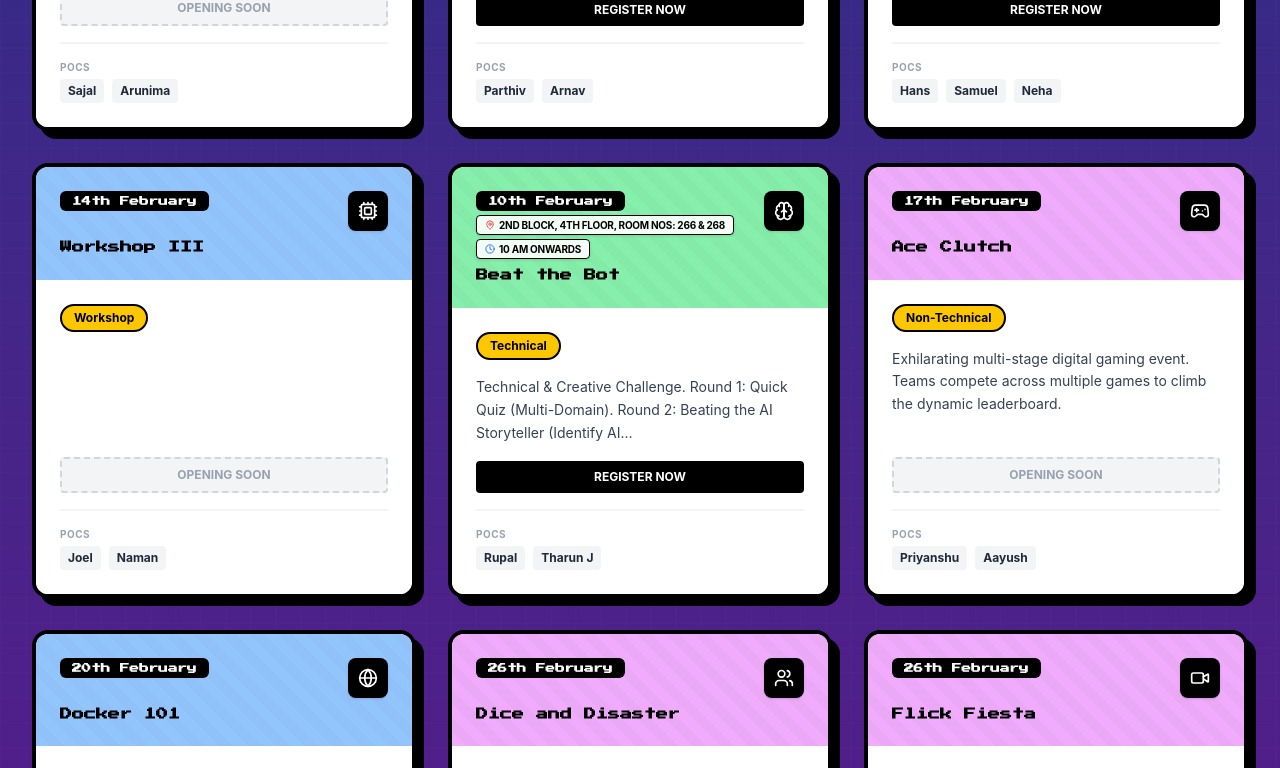
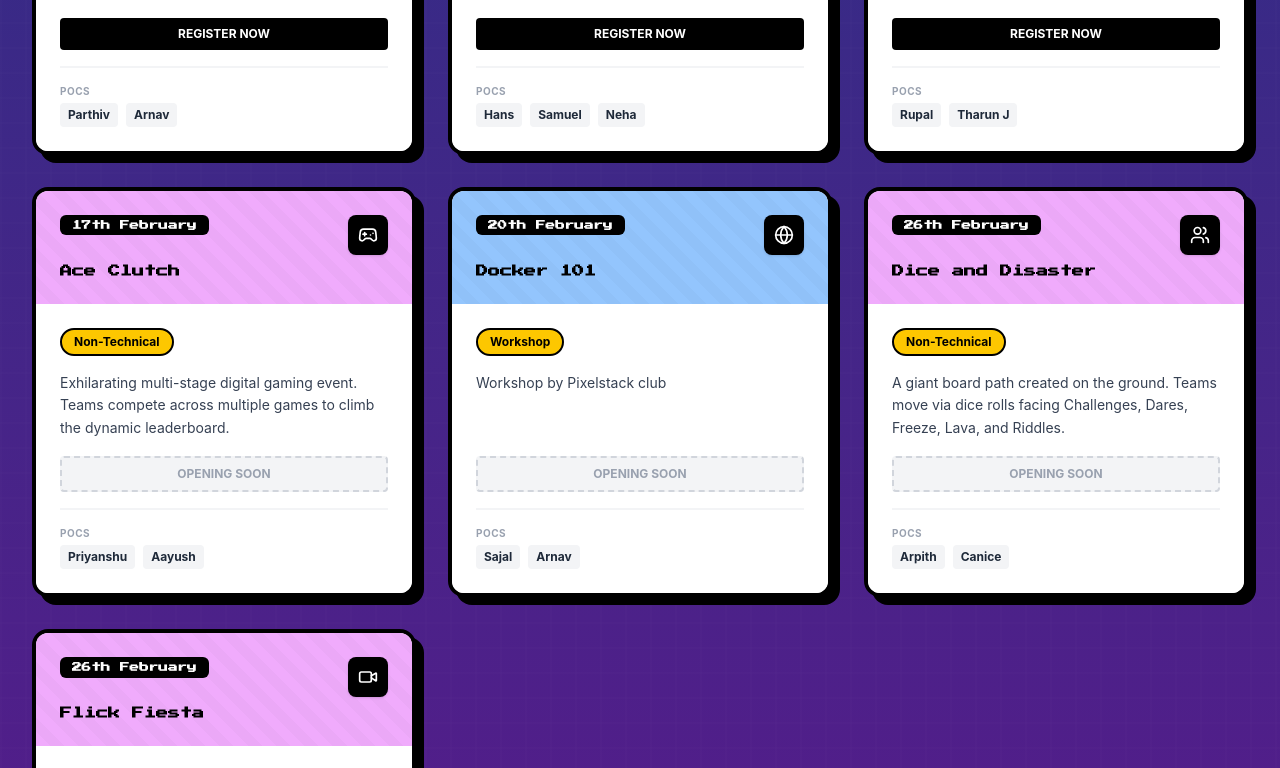
Before and after one commit to kenanpereira24-max/3rd_Time_Is_the_charm, a React (Vite) app: page / in a window 1280 px wide. Shown: the part 4538-5306 px from the top of the page. Built offline with nearby package versions, Linux system fonts and the light colour scheme.

Commit message:
removed the workshops
removed 2 workshop events

```diff
--- a/src/app/components/EventsList.tsx
+++ b/src/app/components/EventsList.tsx
@@ -47,26 +47,6 @@ const events = [
       { name: 'Keren', phone: '+91 8129498109' },
       { name: 'Joel', phone: '+91 7736278854' },
       { name: 'Libena', phone: '+91 7695856564' }
-    ]
-  },
-  {
-    id: 'w1',
-    title: 'Workshop I',
-    day: 'Saturday',
-    date: '14-02-2026',
-    time: null,
-    venue: null,
-    team_size: null,
-    prize1: null,
-    prize2: null,
-    icon: Cpu,
-    description: '',
-    color: 'from-blue-500 to-cyan-500',
-    category: 'Workshop',
-    registration_link: "#",
-    pocs: [
-      { name: 'Joel', phone: '+91 7736278854' },
-      { name: 'Naman', phone: '+91 8127390863' }
     ]
   },
   {
@@ -209,26 +189,6 @@ const events = [
       { name: 'Hans', phone: '+91 8861566069' },
       { name: 'Samuel', phone: '+91 7337703388' },
       { name: 'Neha', phone: '+91 9390336410' }
-    ]
-  },
-  {
-    id: 'w2',
-    title: 'Workshop III',
-    day: 'Saturday',
-    date: '14-02-2026',
-    time: null,
-    venue: null,
-    team_size: null,
-    prize1: null,
-    prize2: null,
-    icon: Cpu,
-    description: '',
-    color: 'from-blue-500 to-cyan-500',
-    category: 'Workshop',
-    registration_link: "#",
-    pocs: [
-      { name: 'Joel', phone: '+91 7736278854' },
-      { name: 'Naman', phone: '+91 8127390863' }
     ]
   },
   {
```
